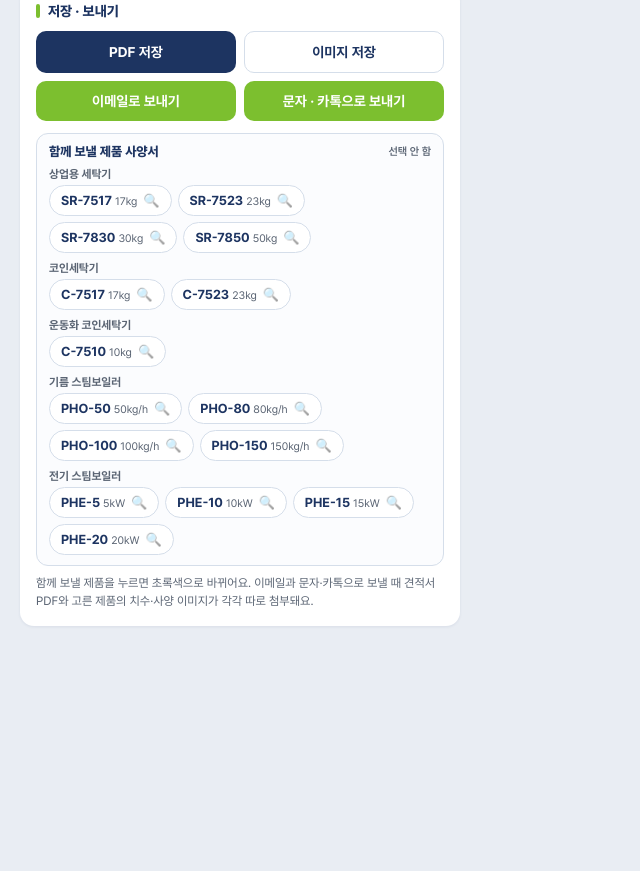
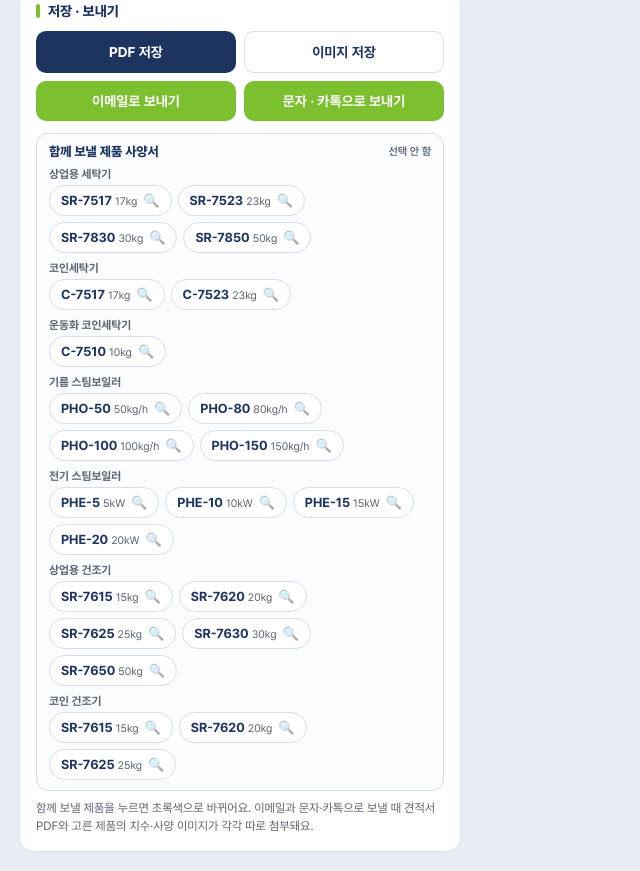
Before and after one commit to TERRA0503/quote, a plain HTML site: page index.html in a window 1280 px wide. Shown: the part 1294-2165 px from the top of the page, without its empty margins (0-640 px from the left). Before the commit the page ends 1940 px from the top, so only its background shows below. Drawn offline with nearby package versions, Linux system fonts and the light colour scheme; a web font is replaced by a local one.

Commit message:
건조기 사양서 이미지 추가 (상업용 5종 + 코인 3종) (#4)
* 사양 이미지: 옆판·윗판을 만들어 붙여 비스듬히 본 모습으로, PHO-150 높이 1,700 mm로 수정

Co-Authored-By: Claude Opus 5.5 <noreply@anthropic.com>
Claude-Session: https://claude.ai/code/session_01J7kUsvjpCh4ZYMGts5sdBj

* Add washer and boiler spec images with product chip selection

Co-Authored-By: Claude Opus 5.5 <noreply@anthropic.com>
Claude-Session: https://claude.ai/code/session_01J7kUsvjpCh4ZYMGts5sdBj

* Add dryer spec images (commercial 5, coin 3)

Co-Authored-By: Claude Opus 5.5 <noreply@anthropic.com>
Claude-Session: https://claude.ai/code/session_01J7kUsvjpCh4ZYMGts5sdBj

---------

Co-authored-by: Claude <noreply@anthropic.com>

```diff
--- a/index.html
+++ b/index.html
@@ -506,6 +506,14 @@ const SPECS = [
   { id: 'PHE-10', group: '전기 스팀보일러', name: '10kW' },
   { id: 'PHE-15', group: '전기 스팀보일러', name: '15kW' },
   { id: 'PHE-20', group: '전기 스팀보일러', name: '20kW' },
+  { id: 'SR-7615', group: '상업용 건조기', name: '15kg' },
+  { id: 'SR-7620', group: '상업용 건조기', name: '20kg' },
+  { id: 'SR-7625', group: '상업용 건조기', name: '25kg' },
+  { id: 'SR-7630', group: '상업용 건조기', name: '30kg' },
+  { id: 'SR-7650', group: '상업용 건조기', name: '50kg' },
+  { id: 'CD-7615', model: 'SR-7615', group: '코인 건조기', name: '15kg' },
+  { id: 'CD-7620', model: 'SR-7620', group: '코인 건조기', name: '20kg' },
+  { id: 'CD-7625', model: 'SR-7625', group: '코인 건조기', name: '25kg' },
 ];
 let specSel = store.get('specSel', []).filter(id => SPECS.some(s => s.id === id));
 function currentSpecs(){ return SPECS.filter(s => specSel.includes(s.id)); }
@@ -517,7 +525,7 @@ function renderSpecPick(){
   let h = `<div class="ttl">함께 보낼 제품 사양서<small>${specSel.length ? specSel.length + '개 선택' : '선택 안 함'}</small></div>`, g = '';
   SPECS.forEach(s => {
     if(s.group !== g){ if(g) h += '</div>'; g = s.group; h += `<div class="grp">${g}</div><div class="chips">`; }
-    h += `<button type="button" class="chip${specSel.includes(s.id) ? ' on' : ''}" onclick="toggleSpec('${s.id}')">${specSel.includes(s.id) ? '✓ ' : ''}${s.id}<small>${s.name}</small><a class="eye" href="spec/${s.id}.jpg" target="_blank" onclick="event.stopPropagation()" title="미리보기">🔍</a></button>`;
+    h += `<button type="button" class="chip${specSel.includes(s.id) ? ' on' : ''}" onclick="toggleSpec('${s.id}')">${specSel.includes(s.id) ? '✓ ' : ''}${s.model || s.id}<small>${s.name}</small><a class="eye" href="spec/${s.id}.jpg" target="_blank" onclick="event.stopPropagation()" title="미리보기">🔍</a></button>`;
   });
   h += '</div>';
   document.querySelectorAll('[data-specpick]').forEach(el => el.innerHTML = h);
@@ -528,7 +536,7 @@ async function specFiles(){
     if(!specCache[s.id]){
       const res = await fetch(`spec/${s.id}.jpg`);
       if(!res.ok) throw new Error('spec');
-      specCache[s.id] = new File([await res.blob()], `사양서_${s.id}_${s.group.replace(/\s/g, '')}${s.name}.jpg`, { type: 'image/jpeg' });
+      specCache[s.id] = new File([await res.blob()], `사양서_${s.model || s.id}_${s.group.replace(/\s/g, '')}${s.name}.jpg`, { type: 'image/jpeg' });
     }
     return specCache[s.id];
   }));
```
Also changed, not shown: spec/CD-7615.jpg (added), spec/CD-7620.jpg (added), spec/CD-7625.jpg (added), spec/SR-7615.jpg (added), spec/SR-7620.jpg (added), spec/SR-7625.jpg (added), spec/SR-7630.jpg (added), spec/SR-7650.jpg (added).
